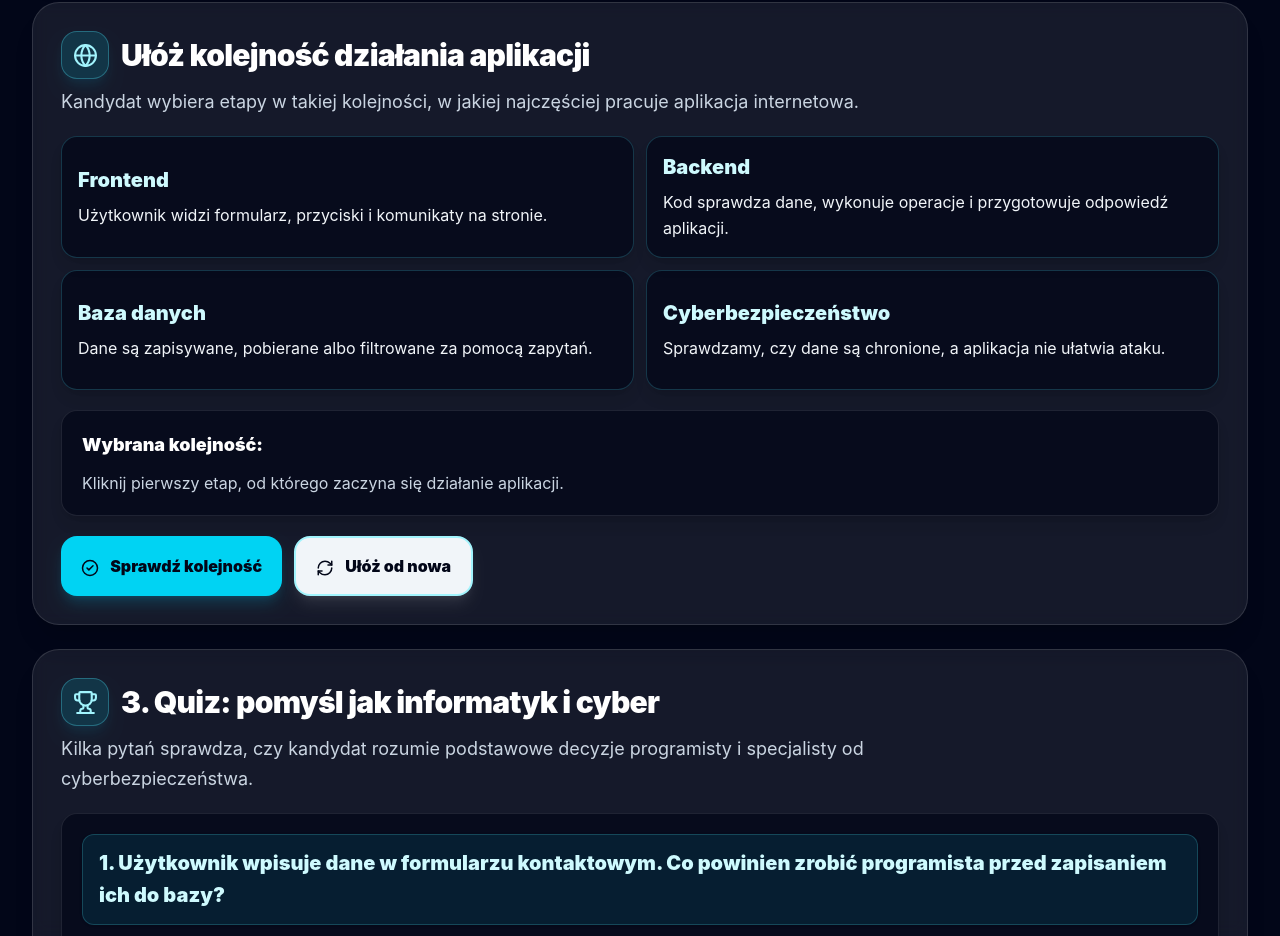
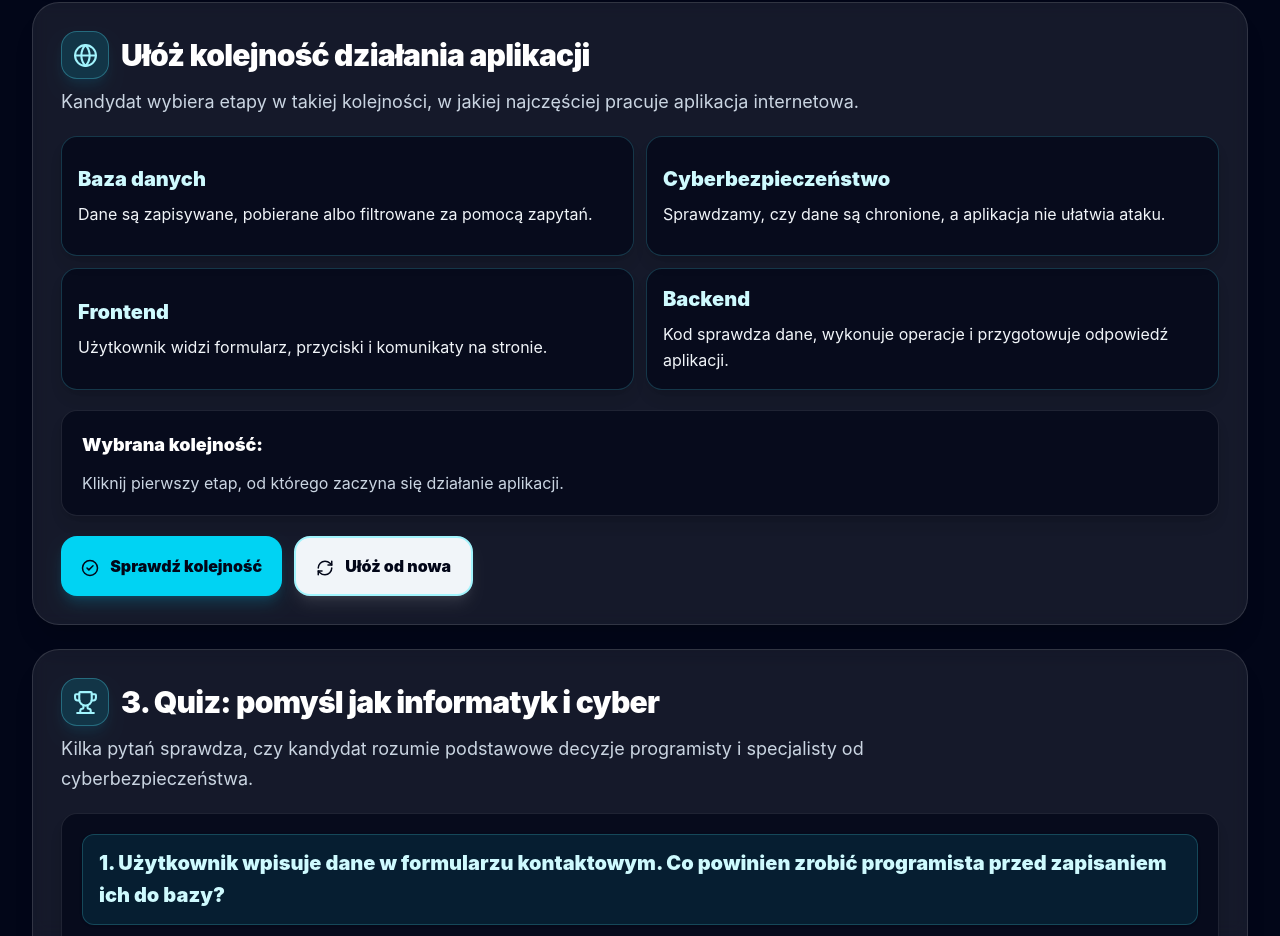
Before and after one commit to TechnikInformatykZSTK/zstk-cyber-app, a React (Vite) app: page / in a window 1280 px wide. Shown: the part 2578-3514 px from the top of the page. Built offline with nearby package versions, Linux system fonts and the light colour scheme; the HTML template or start-up script is replaced by a standard one.

Commit message:
Reorder workflow options and restore frontend/backend

```diff
--- a/src/App.jsx
+++ b/src/App.jsx
@@ -141,6 +141,16 @@ const quiz = [
 
 const workflowOptions = [
   {
+    id: "database",
+    title: "Baza danych",
+    text: "Dane są zapisywane, pobierane albo filtrowane za pomocą zapytań.",
+  },
+  {
+    id: "security",
+    title: "Cyberbezpieczeństwo",
+    text: "Sprawdzamy, czy dane są chronione, a aplikacja nie ułatwia ataku.",
+  },
+  {
     id: "frontend",
     title: "Frontend",
     text: "Użytkownik widzi formularz, przyciski i komunikaty na stronie.",
@@ -149,16 +159,6 @@ const workflowOptions = [
     id: "backend",
     title: "Backend",
     text: "Kod sprawdza dane, wykonuje operacje i przygotowuje odpowiedź aplikacji.",
-  },
-  {
-    id: "database",
-    title: "Baza danych",
-    text: "Dane są zapisywane, pobierane albo filtrowane za pomocą zapytań.",
-  },
-  {
-    id: "security",
-    title: "Cyberbezpieczeństwo",
-    text: "Sprawdzamy, czy dane są chronione, a aplikacja nie ułatwia ataku.",
   },
 ];
 
```
